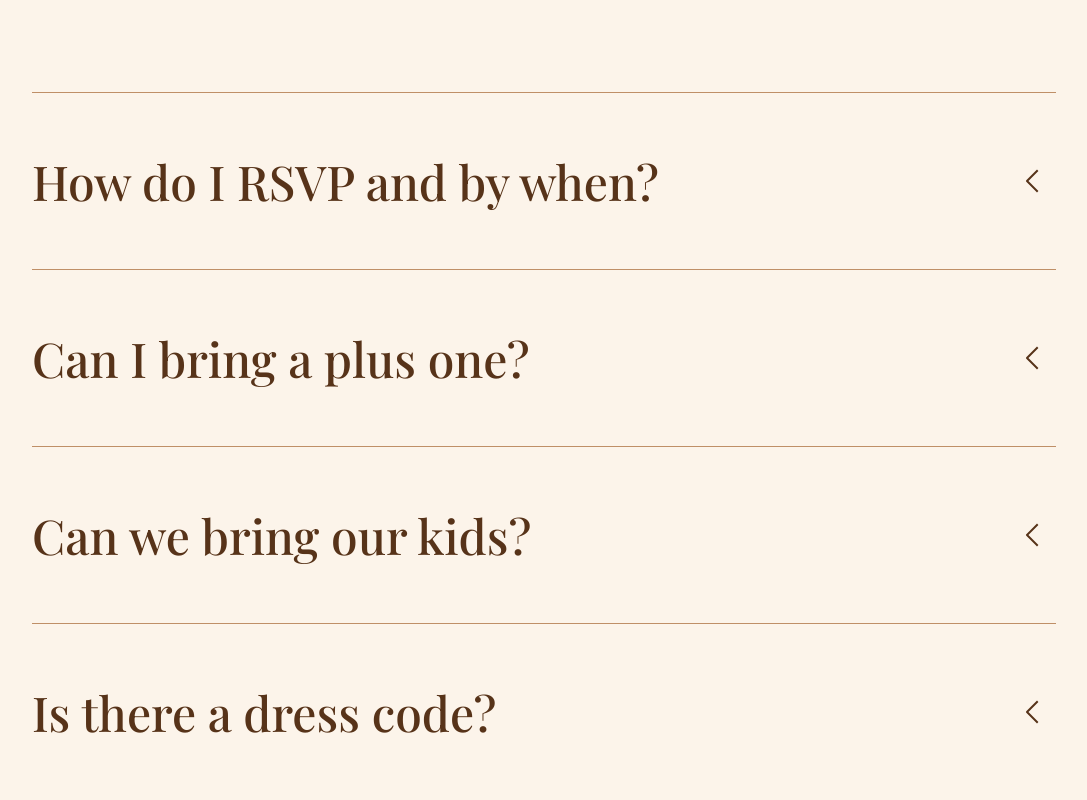
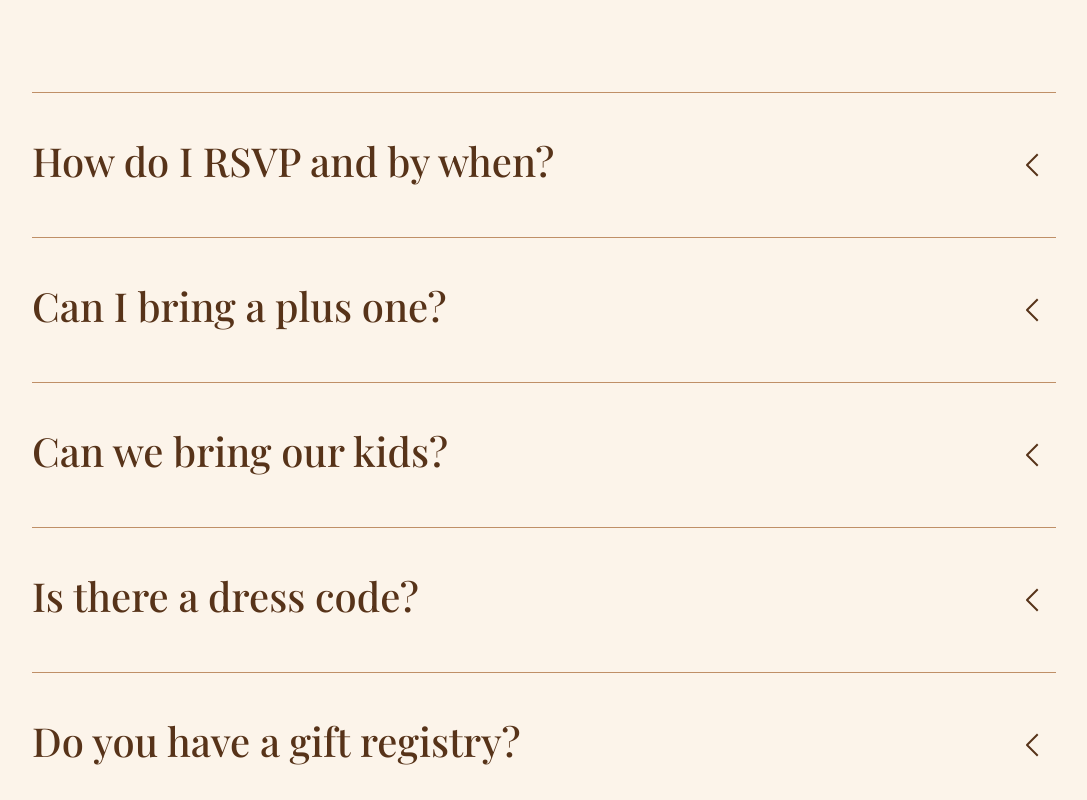
Before and after one commit to gdcrisanto/emilcelina, a Next.js app: page /faqs in a window 1280 px wide. Shown: the part 740-1540 px from the top of the page, without its empty margins (96-1183 px from the left). Built offline with nearby package versions, Linux system fonts and the light colour scheme; a web font is replaced by a local one.

Commit message:
fix: [faqs, registry, venue]

```diff
--- a/pages/faqs.tsx
+++ b/pages/faqs.tsx
@@ -28,7 +28,7 @@ export default function FAQs() {
 			false,
 			false,
 		]
-		items[i] = !items[i]
+		items[i] = isOpenFAQ[i] === true ? false : !items[i]
 		setIsOpenFAQ(items)
 	}
 
@@ -70,7 +70,7 @@ export default function FAQs() {
 									open={isOpenFAQ[i]}
 									handleTriggerClick={() => handleOnClick(i)}
 									trigger={
-										<div className="font-playfair flex flex-row w-full justify-between py-8 cursor-pointer font-playfair text-5xl text-left fade-up text-[#573319] font-playfair text-4xl lg:text-[3rem] leading-[100%] font-medium">
+										<div className="font-playfair flex flex-row w-full justify-between py-4 cursor-pointer font-playfair text-2xl text-left fade-up text-[#573319] font-playfair lg:text-5xl leading-[100%] font-medium">
 											{faq.question}
 											<ChevronLeft className={`transition-all ease-in-out duration-300 ${isOpenFAQ[i] ? `-rotate-180` : `-rotate-90`}`} />
 										</div>
@@ -80,7 +80,7 @@ export default function FAQs() {
 									transitionTime={200}
 									easing="ease-in-out">
 									<p
-										className={`w-4/5 pb-6 whitespace-pre-wrap text-2xl text-[#46542f]`}>
+										className={`w-4/5 pb-6 whitespace-pre-wrap text-base lg:text-xl text-[#46542f]`}>
 										{faq.answer}
 									</p>
 								</Collapsible>
--- a/pages/registry.tsx
+++ b/pages/registry.tsx
@@ -21,7 +21,7 @@ export default function Registry() {
 							<h1 className="font-playfair leading-[100%] text-[#573319] font-playfair font-semibold text-5xl lg:text-7xl ">
 								{REGISTRY_HERO.title}
 							</h1>
-							<h3 className=" my-10 text-2xl lg:text-[2.125rem] text-[#46542f] whitespace-pre-wrap">
+							<h3 className=" my-10 text-xl lg:text-3xl text-[#46542f] whitespace-pre-wrap">
 								{REGISTRY_HERO.subtitle}
 							</h3>
 							<Link
--- a/pages/venue.tsx
+++ b/pages/venue.tsx
@@ -99,7 +99,7 @@ export default function Venue() {
 
 			<ColoredBgWrapper bgColor="white">
 				<div
-					id="reception"
+					id="hotels"
 					className="flex flex-col w-full max-w-[1920px] mx-auto gap-x-20 px-4 lg:px-32 py-10 lg:py-20">
 					<div className="flex w-full max-w-[1920px] mx-auto fade-up">
 						<div className="flex-col flex self-center w-full text-white mx-auto lg:mb-20 fade-up">
```
